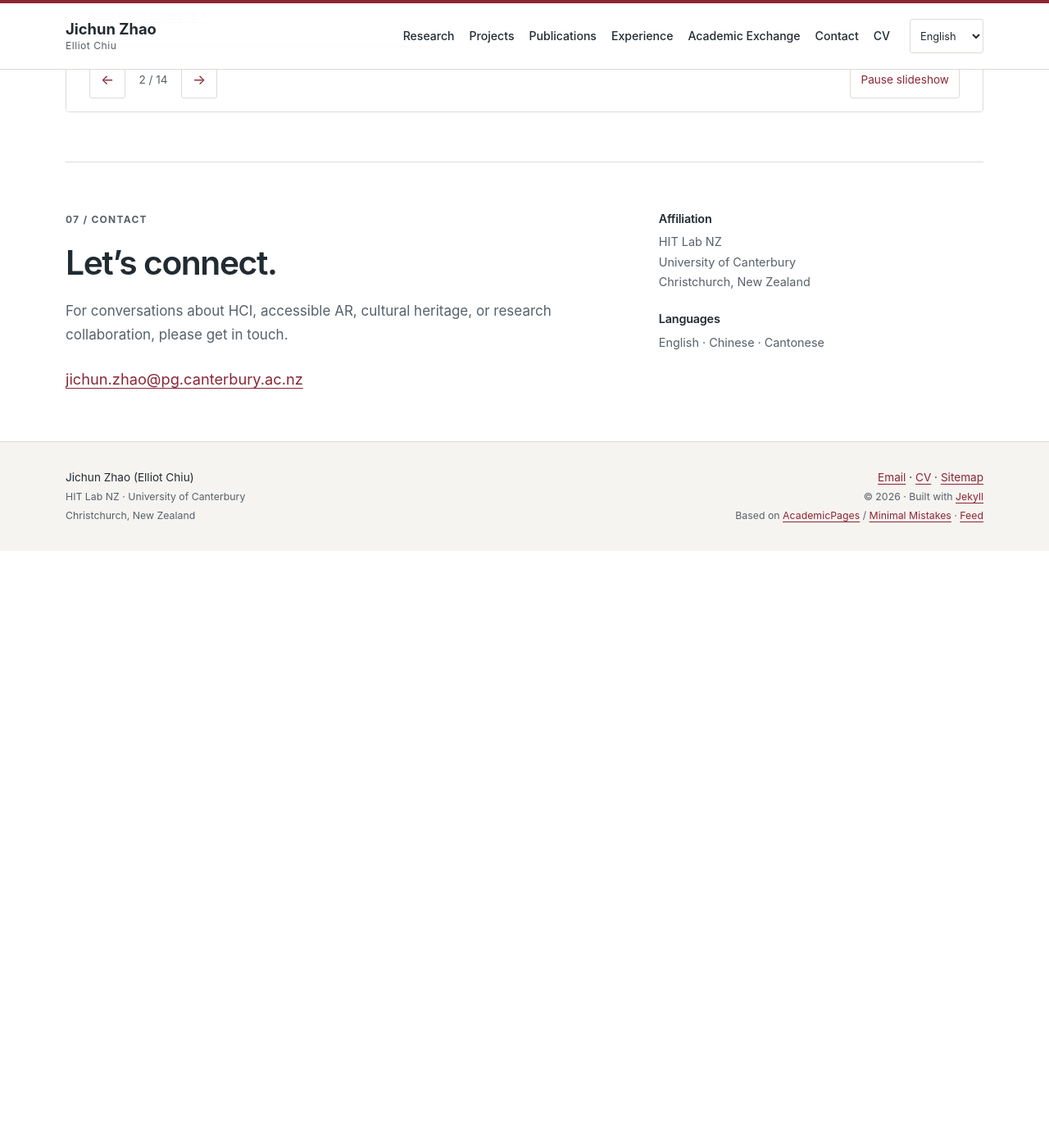
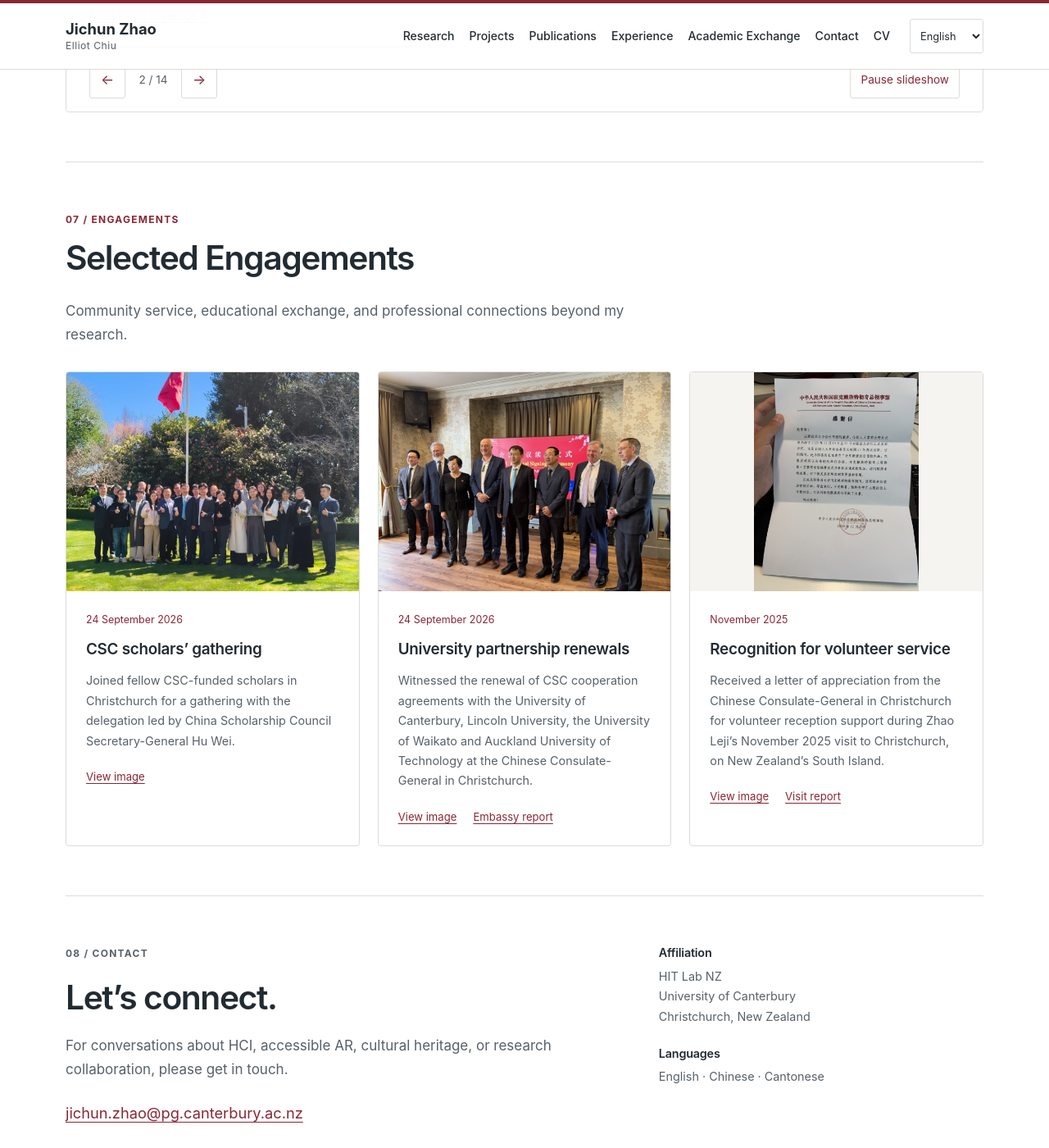
Before and after one commit to Elliot1540/ElliotChiu.github.io, a Jekyll site: the page built from _pages/about.md, in a window 1280 px wide and 1400 px high, scrolled down 6135 px. Shown: the whole window at 82% size. Built offline with Jekyll 4.4.1, drawn with Linux system fonts in a browser that asks for light colours; before the commit the page ends 6807 px from its top, so only the background shows below that.

Commit message:
Publish Selected Engagements on homepage

```diff
--- a/_pages/about.md
+++ b/_pages/about.md
@@ -58,7 +58,12 @@ redirect_from:
   <div class="section-heading heading-row"><div><p class="eyebrow">06 / Academic exchange</p><h2 id="exchange-title">Ideas in conversation</h2></div><a href="{{ '/exchange/' | relative_url }}">Academic Exchange <span aria-hidden="true">↗</span></a></div>
   {% include academic-exchange.html %}
 </section>
+<section id="engagements" class="section" aria-labelledby="engagements-title">
+  <div class="section-heading"><p class="eyebrow">07 / Engagements</p><h2 id="engagements-title">Selected Engagements</h2></div>
+  <p class="section-intro">Community service, educational exchange, and professional connections beyond my research.</p>
+  {% include academic-engagements.html %}
+</section>
 <section id="contact" class="section contact" aria-labelledby="contact-title">
-  <div><p class="eyebrow">07 / Contact</p><h2 id="contact-title">Let’s connect.</h2><p>For conversations about HCI, accessible AR, cultural heritage, or research collaboration, please get in touch.</p><a class="email-link" href="mailto:{{ site.author.email }}">{{ site.author.email }}</a></div>
+  <div><p class="eyebrow">08 / Contact</p><h2 id="contact-title">Let’s connect.</h2><p>For conversations about HCI, accessible AR, cultural heritage, or research collaboration, please get in touch.</p><a class="email-link" href="mailto:{{ site.author.email }}">{{ site.author.email }}</a></div>
   <div class="contact-details"><h3>Affiliation</h3><p>HIT Lab NZ<br>University of Canterbury<br>Christchurch, New Zealand</p><h3>Languages</h3><p>English · Chinese · Cantonese</p></div>
 </section>
```
